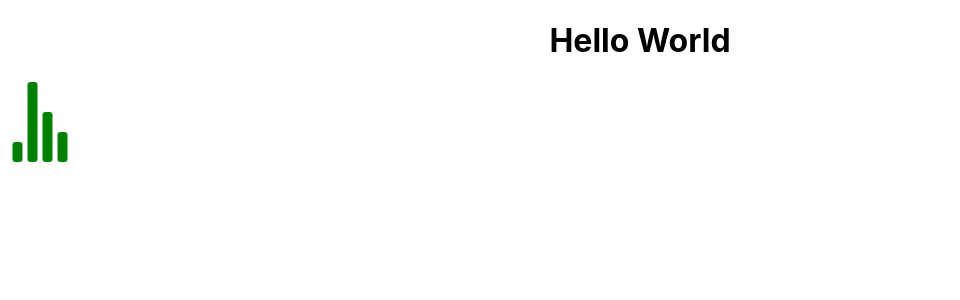
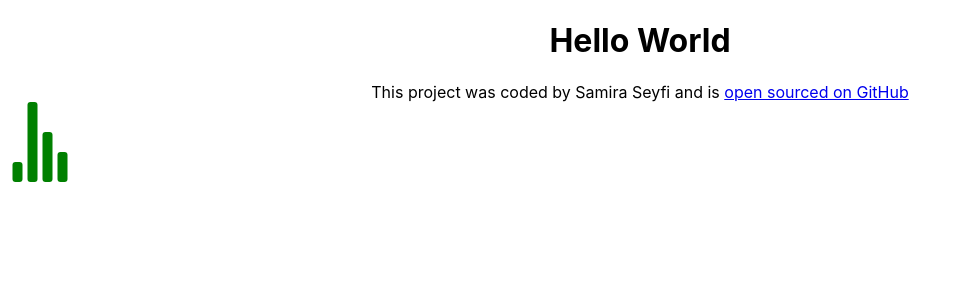
Before and after one commit to Samira77-ss/practice-react, a React (Create React App) app: page / in a window 1280 px wide. Shown: the top 300 px of the page, without its empty margins (0-960 px from the left). Built offline with nearby package versions, Linux system fonts and the light colour scheme; no server answers.

Commit message:
Added the GitHub url

```diff
--- a/src/App.js
+++ b/src/App.js
@@ -5,6 +5,13 @@
   return (
     <div className="App">
       <h1>Hello World</h1>
+      <footer>
+        This project was coded by Samira Seyfi and is{" "}
+        <a href="https://github.com/Samira77-ss/practice-react" target="_blank">
+          open sourced on GitHub
+        </a>
+      </footer>
+
       <Weather city="Tokyo" />
     </div>
   );
```
